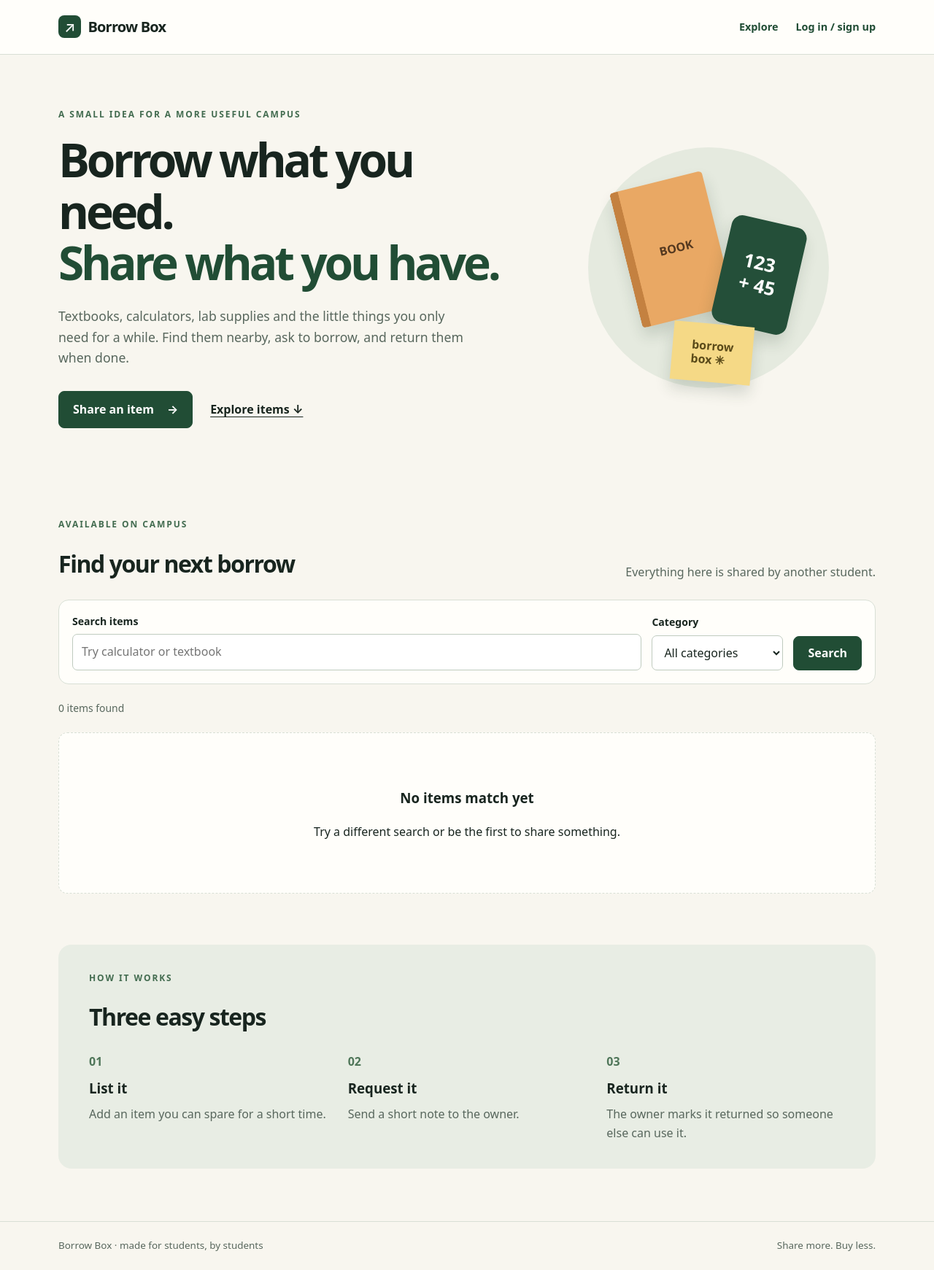
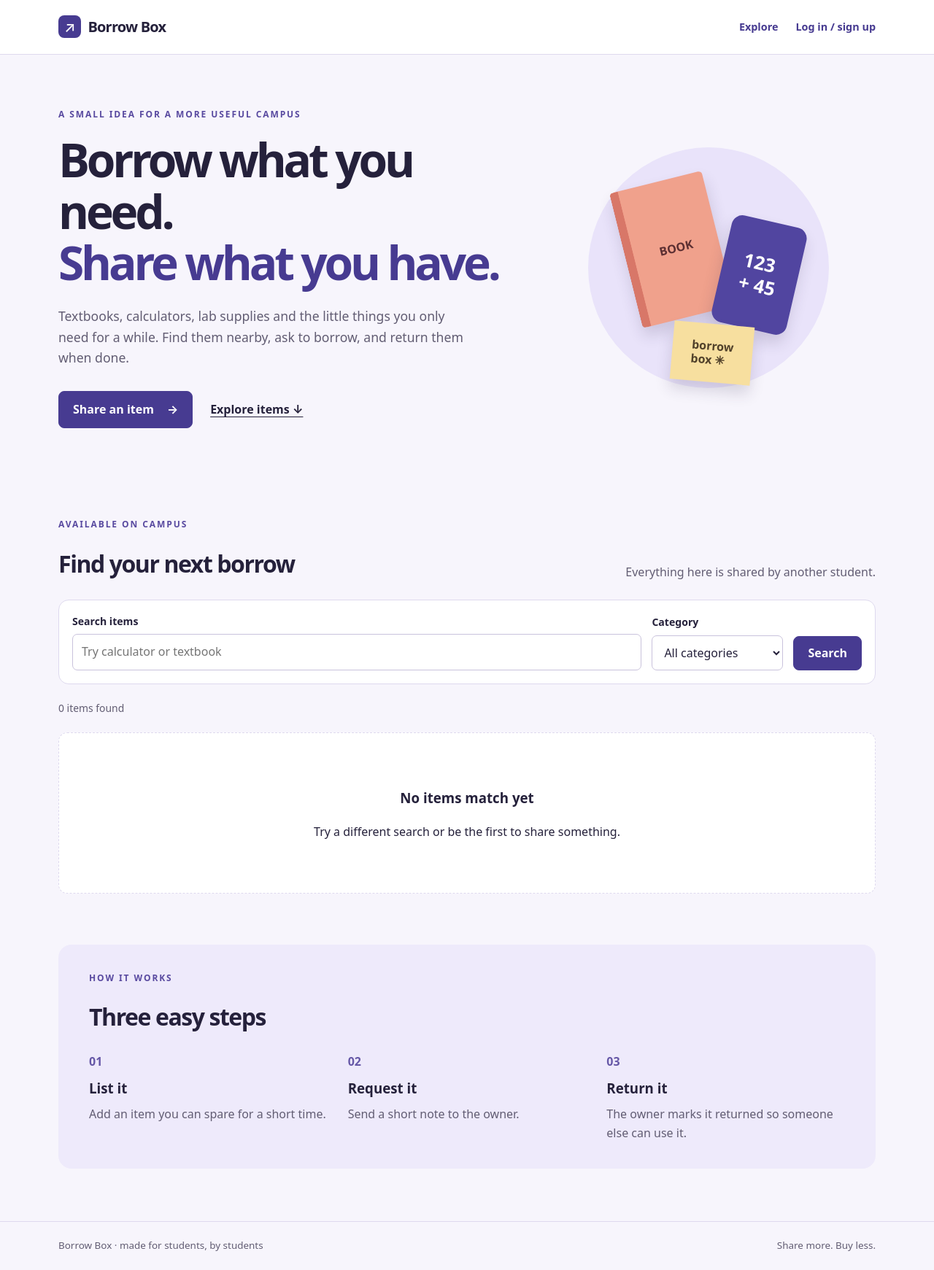
Before and after one commit to kartikeyakaranam/campus-borrow-box, a PHP site: page / in a window 1280 px wide. Shown: the whole page at 73% size. Run offline with PHP 8.4, Linux system fonts and the light colour scheme; data that the repository does not hold is empty.

Commit message:
Refresh Borrow Box color palette

```diff
--- a/assets/style.css
+++ b/assets/style.css
@@ -1,13 +1,13 @@
 :root {
-  --ink:#18251f;
-  --muted:#58675d;
-  --green:#214d35;
-  --green-dark:#163a28;
-  --cream:#f8f6ef;
-  --paper:#fffefa;
-  --line:#d8dfd5;
-  --orange:#edaa66;
-  --soft:#e9efe5;
+  --ink:#25213b;
+  --muted:#625d73;
+  --green:#473b91;
+  --green-dark:#342a70;
+  --cream:#f7f5fc;
+  --paper:#ffffff;
+  --line:#ded9ee;
+  --orange:#e57a5e;
+  --soft:#eeeafb;
   --danger:#9b3730
 }
 * {
@@ -115,7 +115,7 @@ button {
   letter-spacing:.16em;
   font-size:.75rem;
   font-weight:800;
-  color:#436c50;
+  color:#594aa0;
   margin:0 0 18px
 }
 .hero h1,.page-intro h1,.detail-content h1 {
@@ -173,13 +173,13 @@ button {
   width:330px;
   height:330px;
   border-radius:50%;
-  background:#e5eadf
+  background:#e9e3fa
 }
 .art-book,.art-calc,.art-note {
   position:absolute;
   display:grid;
   place-items:center;
-  box-shadow:0 12px 20px #1f382329;
+  box-shadow:0 12px 20px #30264a29;
   font-weight:800
 }
 .art-book {
@@ -187,18 +187,18 @@ button {
   height:190px;
   top:45px;
   left:50px;
-  background:#e9a864;
-  color:#54381f;
+  background:#f0a18c;
+  color:#5c2f32;
   transform:rotate(-14deg);
   border-radius:5px;
-  border-left:12px solid #c48140
+  border-left:12px solid #d87768
 }
 .art-calc {
   width:105px;
   height:150px;
   top:100px;
   right:43px;
-  background:#244f39;
+  background:#5145a0;
   color:white;
   border-radius:15px;
   transform:rotate(13deg);
@@ -210,8 +210,8 @@ button {
   height:80px;
   bottom:8px;
   left:115px;
-  background:#f5d986;
-  color:#5a4a19;
+  background:#f7df9f;
+  color:#51412a;
   transform:rotate(5deg);
   line-height:1.2
 }
@@ -264,7 +264,7 @@ button {
 }
 input,select,textarea {
   width:100%;
-  border:1px solid #bfcbbf;
+  border:1px solid #c9c2dc;
   border-radius:7px;
   padding:11px 12px;
   background:white;
@@ -301,8 +301,8 @@ textarea {
   display:grid;
   place-items:center;
   height:155px;
-  background:#e5ecdf;
-  color:#315c3d;
+  background:#eae5fa;
+  color:#473b91;
   font-size:5rem
 }
 .item-photo {
@@ -393,7 +393,7 @@ textarea {
   text-decoration:underline
 }
 .how {
-  background:#e8ede4;
+  background:#eeeafb;
   border-radius:18px;
   padding:36px 42px;
   margin:0 0 72px
@@ -405,7 +405,7 @@ textarea {
   margin-top:24px
 }
 .steps strong {
-  color:#4f7659
+  color:#6658a7
 }
 .steps h3 {
   margin:8px 0
@@ -461,8 +461,8 @@ textarea {
   padding:14px 18px;
   margin-top:22px;
   border-radius:8px;
-  background:#e1efdf;
-  color:#205137
+  background:#e9e3fa;
+  color:#473b91
 }
 .notice.error {
   background:#f7e7e4;
@@ -613,7 +613,7 @@ textarea {
   color:#755f21
 }
 .status.approved {
-  color:#246944
+  color:#356d61
 }
 .status.declined {
   color:var(--danger)
```
